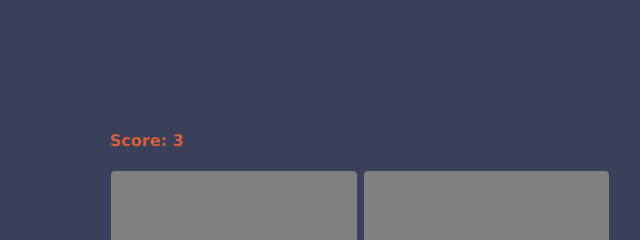
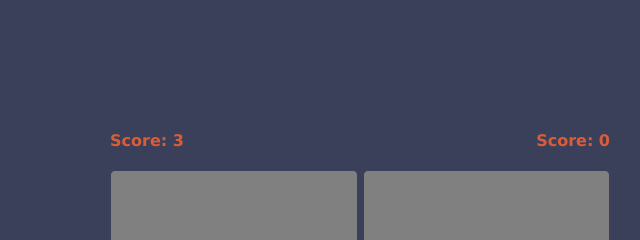
Before and after one commit to PLASTICPEO/js-vibe, a website: page home/index.html in a window 1280 px wide. Both pictures are taken after a click on the button "Easy". Shown: the top 240 px of the page, 280-920 px from the left. Drawn offline with Linux system fonts and the light colour scheme.

Commit message:
Developed interactive, added points

```diff
--- a/home/index.css
+++ b/home/index.css
@@ -21,6 +21,14 @@
     font-family:Arial, Helvetica, sans-serif;
     font-size: 12px;
 }
+
+.game-info {
+  display: flex;
+  align-items: center;
+  justify-content: space-between;
+}
+
+
 
 .game-board {
     width: 500px;
--- a/home/index.html
+++ b/home/index.html
@@ -15,7 +15,11 @@
   <body class="body">
     <p class="info">17.8+</p>
     <div class="game-container">
-      <div id="score" class="score">Score: 0</div>
+      <div class="game-info">
+        <div id="score" class="score"></div>
+        <div id="point" class="score"></div>
+      </div>
+
       <div
         id="message"
         class="message-container message"
--- a/home/index.js
+++ b/home/index.js
@@ -4,10 +4,12 @@ const difficultButton = document.getElementById("difficult");
 const choosenWindow = document.getElementById("difficulty");
 const gameBoard = document.getElementById("board");
 const scoreDisplay = document.getElementById("score");
+const pointDisplay = document.getElementById("point");
 const messageDisplay = document.getElementById("game-message"); // Add a message display element
 
 let currentLevel = "";
 let score = 3;
+let point = 0;
 let gameDifficulty = "";
 
 easyButton.addEventListener("click", () => startGame("easy"));
@@ -35,6 +37,7 @@ const showColorsForDuration = (duration) => {
 
 const startGame = (level) => {
   scoreDisplay.textContent = `Score: ${score}`;
+  pointDisplay.textContent = `Score: ${point}`;
   currentLevel = level;
   let elementCount = 0;
   let colorPairs = [];
@@ -113,7 +116,10 @@ function handleGridItemClick(item) {
       // Colors match, keep the elements visible
       firstClickedItem = null;
       remainingOpenElements = 0;
+      point += 2.5;
       scoreDisplay.textContent = `Score: ${score}`;
+      pointDisplay.textContent = `Score: ${point}`;
+
       right.play();
       // Check if all elements are visible
       if (areAllElementsVisible()) {
@@ -122,6 +128,7 @@ function handleGridItemClick(item) {
         won.play();
         messageDisplay.style.color = "#6F9CEB";
         score = 3;
+        point = 0;
       }
     } else {
       // Colors do not match, hide them again after half a second
@@ -151,6 +158,7 @@ function handleGridItemClick(item) {
               messageDisplay.innerText = "Looser \u{1F92A}";
             }, 3000);
             score = 3;
+            point = 0;
             break;
 
           case score === 0 && gameDifficulty === "medium":
```
Also changed, not shown: 2 other files.
